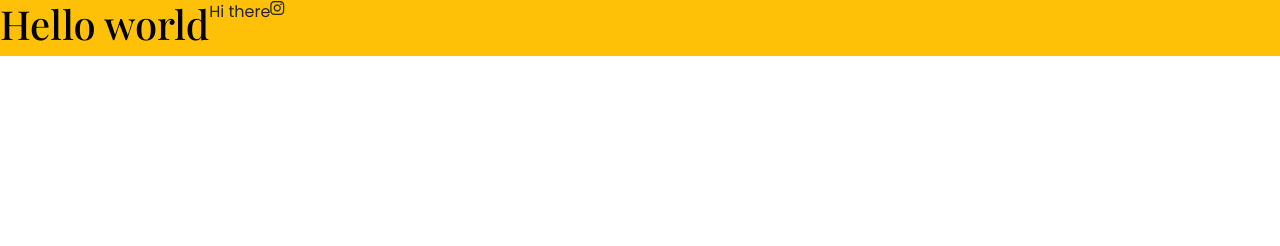
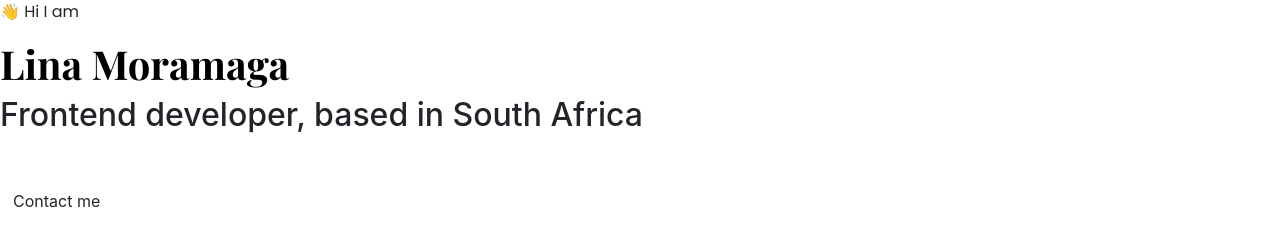
Before and after one commit to lmoramaga/portfolio-project, a plain HTML site: page index.html in a window 1280 px wide. Drawn offline with nearby package versions, Linux system fonts and the light colour scheme; a web font is replaced by a local one.

Commit message:
Added the basic html and reorganized the head content

```diff
--- a/index.html
+++ b/index.html
@@ -3,7 +3,7 @@
   <head>
     <meta charset="UTF-8" />
     <meta name="viewport" content="width=device-width, initial-scale=1.0" />
-    <link rel="stylesheet" href="src/style.css" />
+
     <link
       rel="stylesheet"
       href="https://cdn.jsdelivr.net/npm/bootstrap@4.6.2/dist/css/bootstrap.min.css"
@@ -16,16 +16,22 @@
       href="https://fonts.googleapis.com/css2?family=Playfair+Display:ital,wght@0,400..900;1,400..900&family=Poppins:ital,wght@0,100;0,200;0,300;0,400;0,500;0,600;0,700;0,800;0,900;1,100;1,200;1,300;1,400;1,500;1,600;1,700;1,800;1,900&display=swap"
       rel="stylesheet"
     />
-    <link rel="stylesheet" href="https://cdnjs.cloudflare.com/ajax/libs/font-awesome/6.0.0-beta3/css/all.min.css">
+    <link
+      rel="stylesheet"
+      href="https://cdnjs.cloudflare.com/ajax/libs/font-awesome/6.0.0-beta3/css/all.min.css"
+    />
+    <link rel="stylesheet" href="src/style.css" />
 
     <title>Document</title>
   </head>
   <body>
-    <div class="d-flex bg-warning">
-      <h1>Hello world</h1>
-      <p>Hi there</p>
-       <i class="fab fa-instagram"></i>
-    </a>
+    <div class="hero">
+      <p>👋 Hi I am</p>
+      <h1>Lina Moramaga</h1>
+      <h2 class="mb-5">Frontend developer, based in South Africa</h2>
+      <div>
+        <a href="#" class="btn btn-branding">Contact me</a>
+      </div>
     </div>
   </body>
 </html>
```
